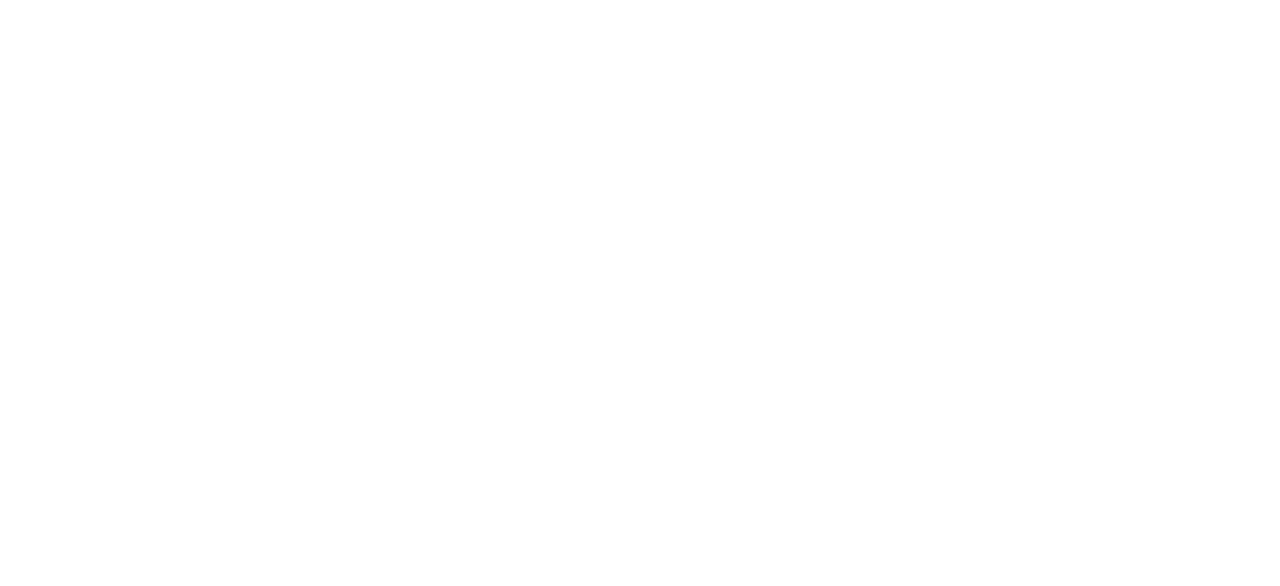
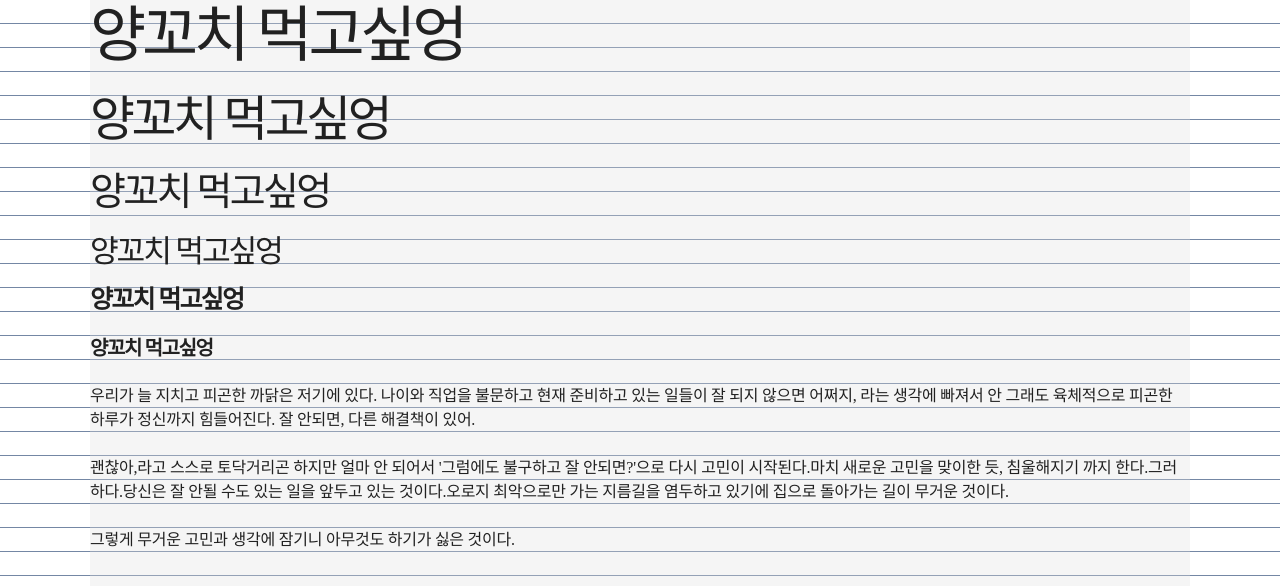
Before and after one commit to roscoe11/roscoe11.github.io, a plain HTML site: page DAY04/typography.html in a window 1280 px wide. Shown: the top 586 px of the page. Drawn offline with Linux system fonts and the light colour scheme; a web font is replaced by a local one.

Commit message:
폴더 정리
폴더 정리

```diff
--- a/DAY04/css/typography.css
+++ b/DAY04/css/typography.css
@@ -0,0 +1,68 @@
+html{
+    font-size: 10px;
+}
+
+
+body {
+    margin:0;
+    background: url("../images/leading-24px.png");
+    font-size: 1.6rem;
+    font-family: "Spoqa Han Sans";
+    line-height: 1.5;
+    letter-spacing: -0.015em;
+    color: #212121;
+}
+
+/* 페이지 요소를 담을 컨테이너 */
+.container{
+width: 1100px;
+/* viewport in height=vh */
+height: 100vh;
+margin-left: auto;
+margin-right: auto;
+background-color: rgba(221,221,221,0.3);
+
+}
+
+/**
+* 타이포 그래피 디자인 */
+
+
+/* 본문 (단락) 디자인 */
+
+p{
+    margin-top: 0;
+    margin-bottom: 1.5em;
+
+}
+
+/* 제목 디자인:Type Scale x 1.25 */
+
+h1,h2,h3,h4,h5,h6{
+    margin-top: 0;
+    margin-bottom:2.4rem;
+    letter-spacing:-0.07em;
+}
+h1,h2,h3,h4{
+   font-weight:300;
+   font-weight:100;
+}
+/* 주석 단축키:콘트롤+물음표*/
+/* grouping */
+h6{ font-size: 2rem;
+line-height: 2.4rem;
+}
+h5{ font-size: 2.5rem;
+line-height: 2.4rem;
+}
+h4{ font-size: 3.125rem;
+line-height: 2.4rem;}
+h3{ font-size: 3.906rem;
+line-height: 4.8rem;
+}
+h2{ font-size: 4.883rem;
+line-height: 4.8rem;
+}
+h1{ font-size: 6.104rem;
+line-height: 7.2rem;
+}
--- a/DAY04/typography.html
+++ b/DAY04/typography.html
@@ -3,11 +3,41 @@
 <head>
     <meta charset="UTF-8">
     <title>Document</title>
+    <link href="http://spoqa.github.io/spoqa-han-sans/css/SpoqaHanSans-kr.css" rel='stylesheet' type='text/css'>
     <link rel="stylesheet" href="./css/typography.css">
 </head>
 <body>
     <!-- .container -->
-<div class="container"></div>
+<div class="container">
+    <!--heading-->
+    <h1>양꼬치 먹고싶엉</h1>
+    <h2>양꼬치 먹고싶엉</h2>
+    <h3>양꼬치 먹고싶엉</h3>
+    <h4>양꼬치 먹고싶엉</h4>
+    <h5>양꼬치 먹고싶엉</h5>
+    <h6>양꼬치 먹고싶엉</h6>
+<p>
+우리가 늘 지치고 피곤한 까닭은 저기에 있다. 나이와 직업을
+불문하고 현재 준비하고 있는 일들이 잘 되지 않으면 어쩌지,
+라는 생각에 빠져서 안 그래도 육체적으로 피곤한 하루가 정신까지
+힘들어진다. 잘 안되면, 다른 해결책이 있어.
+
+</p>
+
+<p>
+괜찮아,라고 스스로 토닥거리곤 하지만 얼마 안 되어서 '그럼에도
+불구하고 잘 안되면?'으로 다시 고민이 시작된다.마치 새로운 고민을
+맞이한 듯, 침울해지기 까지 한다.그러하다.당신은 잘 안될 수도
+있는 일을 앞두고 있는 것이다.오로지 최악으로만 가는 지름길을
+염두하고 있기에 집으로 돌아가는 길이 무거운 것이다.
+
+</p>
+<p>
+그렇게 무거운 고민과 생각에 잠기니 아무것도 하기가 싫은 것이다.
+
+</p>
+
+</div>
 
 
 </body>
```
Also changed, not shown: DAY04/images/leading-24px.png (added).
